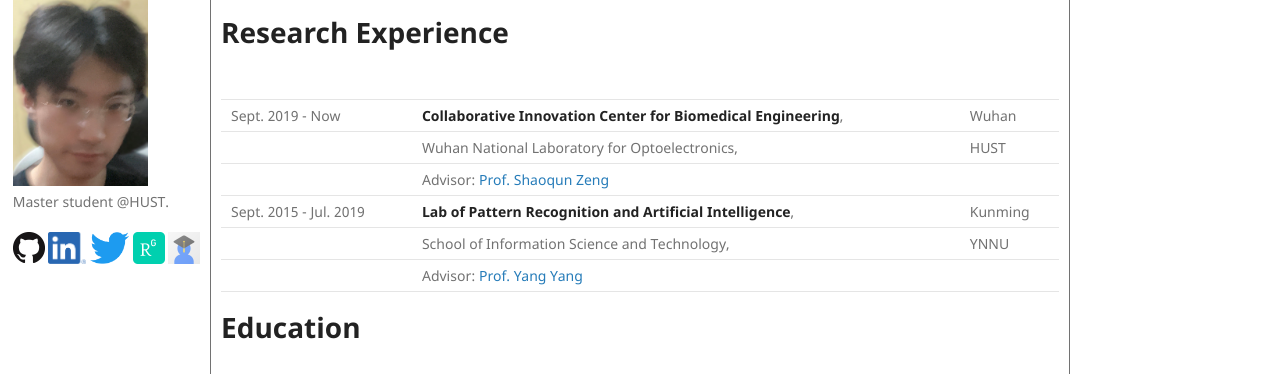
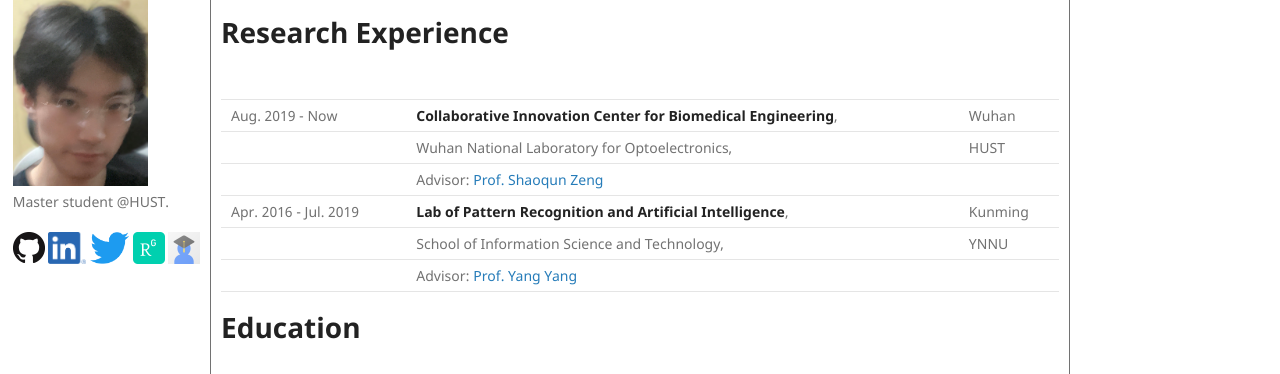
Before and after one commit to Chrisa142857/Chrisa142857.github.io, a Jekyll site: the page built from index.md, in a window 1280 px wide and 900 px high, scrolled down 310 px. Shown: the part 154-528 px from the top of the window. Built offline with Jekyll 4.4.1, drawn with Linux system fonts in a browser that asks for light colours; our own code applies the rules of GitHub Pages for plain Markdown files.

Commit message:
Update index.md

```diff
--- a/index.md
+++ b/index.md
@@ -24,10 +24,10 @@ I am interested in point set registration, image registration and deep learning.
 
 |         |           |   |
 |:-------------|:------------------|:------|
-| Sept. 2019 - Now         | **Collaborative Innovation Center for Biomedical Engineering**, | Wuhan  |
+| Aug. 2019 - Now         | **Collaborative Innovation Center for Biomedical Engineering**, | Wuhan  |
 |                                     | Wuhan National Laboratory for Optoelectronics,  |  HUST  |
 |                                     | Advisor: [Prof. Shaoqun Zeng](http://ses.hust.edu.cn/info/1092/1343.htm) | |
-| Sept. 2015 - Jul. 2019 | **Lab of Pattern Recognition and Artificial Intelligence**, | Kunming  |
+| Apr. 2016 - Jul. 2019 | **Lab of Pattern Recognition and Artificial Intelligence**, | Kunming  |
 |                                     | School of Information Science and Technology, | YNNU  |
 |                                     | Advisor: [Prof. Yang Yang](https://scholar.google.com/citations?user=7JLPFHgAAAAJ&hl=zh-CN) | |
 
```
